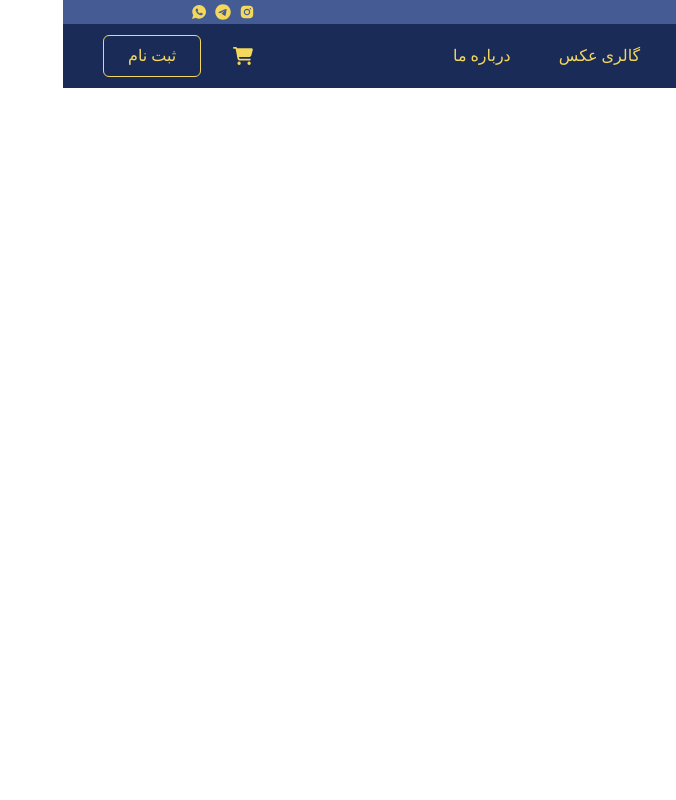
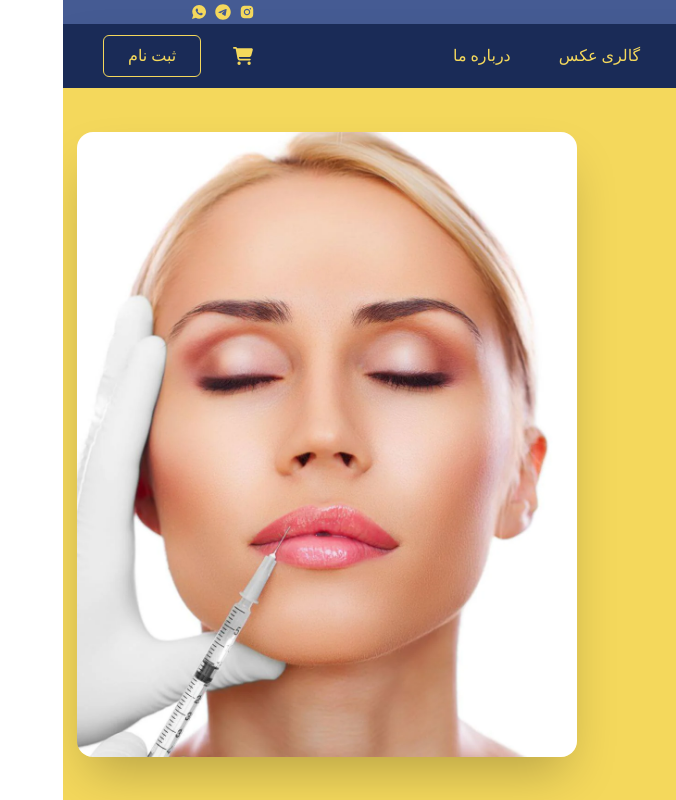
Before and after one commit to Abolfazl-Nasibi/clinic-website, a React (Vite) app: page / in a window 1280 px wide. Shown: the whole page, without its empty margins (604-1280 px from the left). Built offline with nearby package versions, Linux system fonts and the light colour scheme; a web font is replaced by a local one.

Commit message:
main page head completed

```diff
--- a/src/App.jsx
+++ b/src/App.jsx
@@ -1,6 +1,8 @@
 import { useState } from 'react'
 import './App.css'
 import Header from './components/header'
+import MainPage from './components/main-page'
+
 
 function App() {
   const [count, setCount] = useState(0)
@@ -8,6 +10,8 @@ function App() {
   return (
     <>
       <Header />
+      <MainPage />
+
     </>
   )
 }
--- a/src/components/header.jsx
+++ b/src/components/header.jsx
@@ -3,6 +3,7 @@ import { AiFillInstagram } from "react-icons/ai";
 import { FaTelegram } from "react-icons/fa6";
 import { IoLogoWhatsapp } from "react-icons/io";
 import { FaCartShopping } from "react-icons/fa6";
+import { IoMdArrowDropdown } from "react-icons/io";
 
 export default function Header() {
   return (
@@ -33,38 +34,56 @@ export default function Header() {
       </div>
 
       {/* Header */}
-      <div className="flex justify-between items-center px-10 bg-primary h-16">
+      <div className="flex justify-between items-center px-10 bg-primary h-16 shadow-2xl z-50">
         {/* logo */}
         <img src="/logo.png" alt="logo" className="w-10 " />
         {/* links */}
         <ul className="flex justify-center items-center">
           <li>
-            <a href="#" className="text-secondary font-medium px-6 transition-all hover:text-secondary-light">
+            <a
+              href="#"
+              className="text-secondary font-medium px-6 transition-all hover:text-secondary-light"
+            >
               صفحه اصلی
             </a>
           </li>
           <li>
-            <a href="#" className="text-secondary font-medium px-6 transition-all hover:text-secondary-light">
+            <a
+              href="#"
+              className="text-secondary font-medium px-6 transition-all hover:text-secondary-light"
+            >
               محصولات
             </a>
           </li>
           <li>
-            <a href="#" className="text-secondary font-medium px-6 transition-all hover:text-secondary-light">
+            <a
+              href="#"
+              className="text-secondary font-medium px-6 transition-all hover:text-secondary-light"
+            >
               خدمات
             </a>
           </li>
           <li>
-            <a href="#" className="text-secondary font-medium px-6 transition-all hover:text-secondary-light">
+            <a
+              href="#"
+              className="text-secondary font-medium px-6 transition-all hover:text-secondary-light"
+            >
               مقالات
             </a>
           </li>
           <li>
-            <a href="#" className="text-secondary font-medium px-6 transition-all hover:text-secondary-light">
+            <a
+              href="#"
+              className="text-secondary font-medium px-6 transition-all hover:text-secondary-light"
+            >
               گالری عکس
             </a>
           </li>
           <li>
-            <a href="#" className="text-secondary font-medium px-6 transition-all hover:text-secondary-light">
+            <a
+              href="#"
+              className="text-secondary font-medium px-6 transition-all hover:text-secondary-light"
+            >
               درباره ما
             </a>
           </li>
@@ -72,11 +91,19 @@ export default function Header() {
         {/* login/sign in & shopping cart */}
         <div className="flex justify-center items-center gap-6">
           {/* shopping cart */}
-          <a href="#" className="text-secondary text-xl rounded-md p-2 transition-all hover:text-primary hover:bg-secondary">
+          <a
+            href="#"
+            className="text-secondary text-xl rounded-md p-2 transition-all hover:text-primary hover:bg-secondary"
+          >
             <FaCartShopping />
           </a>
           {/* login/signin */}
-          <a href="#" className="text-secondary font-light border py-2 px-6 rounded-md transition-all hover:bg-secondary hover:text-primary">ثبت نام</a>
+          <a
+            href="#"
+            className="text-secondary font-light border py-2 px-6 rounded-md transition-all hover:bg-secondary hover:text-primary"
+          >
+            ثبت نام
+          </a>
         </div>
       </div>
     </>
--- /dev/null
+++ b/src/components/main-page.jsx
@@ -0,0 +1,29 @@
+import React from "react";
+
+function MainPage() {
+  return (
+    <div>
+      {/* head */}
+      <div
+        style={{ height: "calc(100vh - 88px)" }}
+        className="flex justify-center items-center gap-40 bg-secondary box-border "
+      >
+        {/* texts */}
+        <div className="flex flex-col items-start">
+          <h1 className="font-bold text-primary text-4xl mb-8">کلینیک تخصصی زیبایی و لیزر سجاد زرین</h1>
+          <p className="font-medium text-primary text-xl w-[400px] mb-1">
+            خدمات لیزر پوست، جوانسازی، پاکسازی، بوتاکس و ... با دستگاه‌های
+            مدرن و تیمی حرفه‌ای
+          </p>
+          <span className="font-light text-primary text-sm">ارائه نوبت آنلاین و مشاوره تخصصی رایگان</span>
+          {/* button */}
+          <a href="#" className="mt-20 border text-secondary bg-primary rounded-md px-8 py-3 transition-all hover:text-primary hover:bg-secondary hover:border-primary">ثبت نوبت آنلاین</a>
+        </div>
+        {/* image */}
+        <img src="/clinic-image.webp" alt="" className="w-[500px] rounded-2xl shadow-2xl"/>
+      </div>
+    </div>
+  );
+}
+
+export default MainPage;
--- a/src/index.css
+++ b/src/index.css
@@ -53,3 +53,18 @@
   --color-secondary-light : #f9efc2;
   --color-secondary-ligher : #fdf9e4;
 }
+
+
+/* classes */
+.img-inner-shadow {
+
+}
+
+.img-inner-shadow::after {
+  content: "";
+  position: absolute;
+  inset: 0;
+  box-shadow: inset 0 0 20px rgba(0, 0, 0, 0.4);
+  pointer-events: none;
+  border-radius: 8px;
+}
```
Also changed, not shown: public/clinic-image.webp (added).
